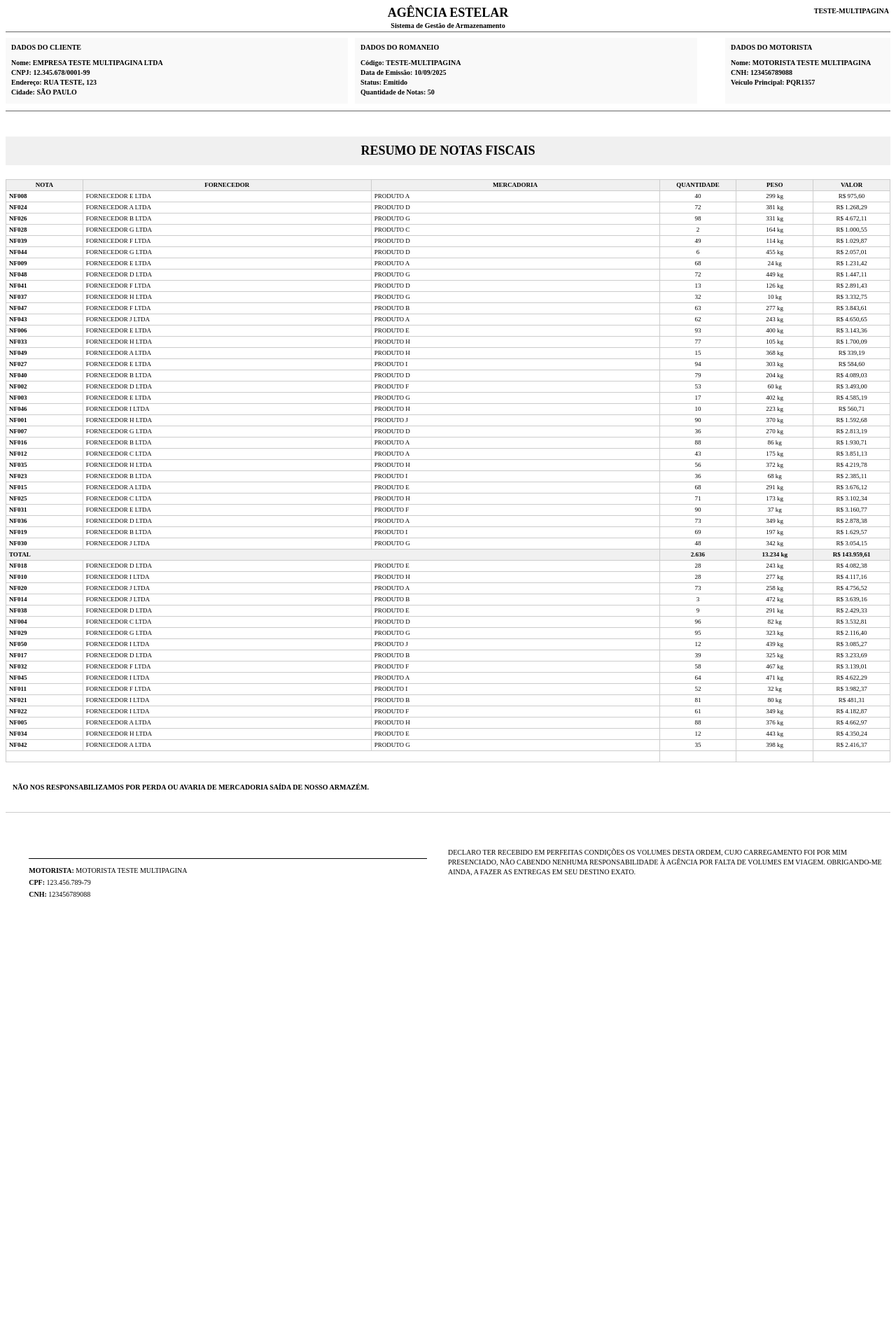
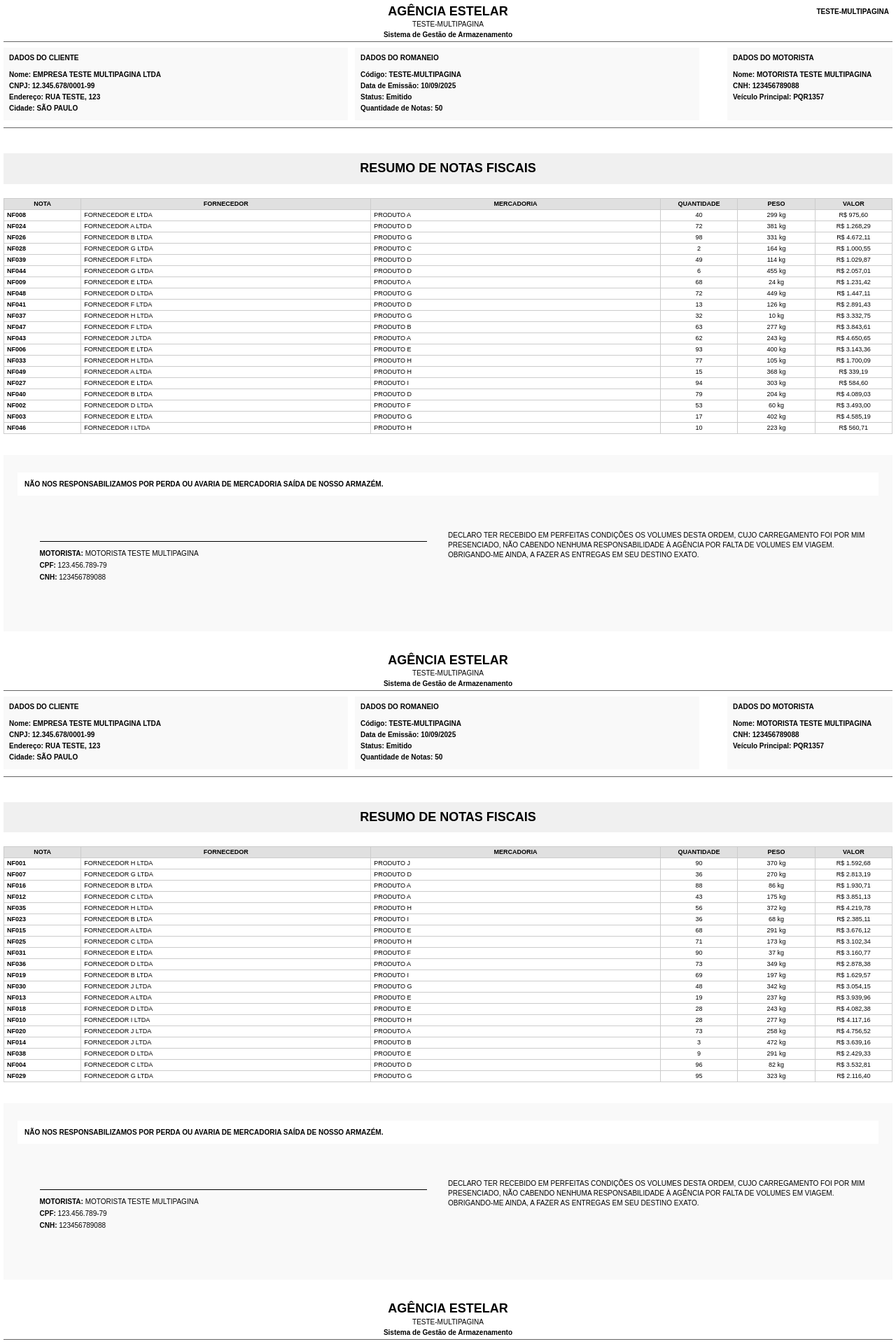
Before and after one commit to rms2290/sistema-estelar, a Django app: page /notas/romaneios/91/imprimir-novo/ in a window 1280 px wide. Shown: the top 1920 px of the page at 70% size. Before the commit the page ends 1281 px from the top, so only its background shows below. Run offline with Django 5.2, Linux system fonts and the light colour scheme; a user stored in the database is signed in; data comes from the database, SQL or seed files in the repository; both versions use the stored data as it was after the commit.

Commit message:
feat: Melhorias no sistema de impressão de romaneios
- Implementado layout multipágina com cabeçalho e rodapé repetidos
- Adicionado código do romaneio em todas as páginas
- Centralizado título 'AGÊNCIA ESTELAR' e removido contorno do código
- Ajustado tamanho da fonte da tabela para 9px (melhor legibilidade)
- Reduzido tamanho do título 'RESUMO DE NOTAS FISCAIS' para 10px
- Implementado layout ultra-compacto para eliminar espaços em branco
- Corrigido problema da última linha da tabela sem contorno
- Otimizado posicionamento do disclaimer e campos de assinatura
- Melhorado sistema de cache busting para forçar atualizações
- Ajustado paginação para 20 linhas por página

Versão: 2025-09-10-ultra-compacto-final-v34

```diff
--- a/notas/forms.py
+++ b/notas/forms.py
@@ -820,7 +820,7 @@ class RomaneioViagemForm(forms.ModelForm):
 
     # Composição veicular
     veiculo_principal = forms.ModelChoiceField(
-        queryset=Veiculo.objects.filter(tipo_unidade__in=['Carro', 'Van', 'Caminhão', 'Cavalo']).order_by('placa'),
+        queryset=Veiculo.objects.filter(tipo_unidade__in=['CARRO', 'VAN', 'CAMINHÃO', 'CAVALO']).order_by('placa'),
         label='Veículo Principal',
         required=True,
         empty_label="--- Selecione o veículo principal ---",
@@ -828,7 +828,7 @@ class RomaneioViagemForm(forms.ModelForm):
     )
 
     reboque_1 = forms.ModelChoiceField(
-        queryset=Veiculo.objects.filter(tipo_unidade__in=['Reboque', 'Semi-reboque']).order_by('placa'),
+        queryset=Veiculo.objects.filter(tipo_unidade__in=['REBOQUE', 'SEMI-REBOQUE']).order_by('placa'),
         label='Reboque 1 (Opcional)',
         required=False,
         empty_label="--- Selecione o reboque 1 ---",
@@ -836,7 +836,7 @@ class RomaneioViagemForm(forms.ModelForm):
     )
 
     reboque_2 = forms.ModelChoiceField(
-        queryset=Veiculo.objects.filter(tipo_unidade__in=['Reboque', 'Semi-reboque']).order_by('placa'),
+        queryset=Veiculo.objects.filter(tipo_unidade__in=['REBOQUE', 'SEMI-REBOQUE']).order_by('placa'),
         label='Reboque 2 (Opcional)',
         required=False,
         empty_label="--- Selecione o reboque 2 ---",
@@ -854,9 +854,9 @@ class RomaneioViagemForm(forms.ModelForm):
         # Querysets para ModelChoiceFields
         self.fields['cliente'].queryset = Cliente.objects.filter(status='Ativo').order_by('razao_social')
         self.fields['motorista'].queryset = Motorista.objects.all().order_by('nome')
-        self.fields['veiculo_principal'].queryset = Veiculo.objects.filter(tipo_unidade__in=['Carro', 'Van', 'Caminhão', 'Cavalo']).order_by('placa')
-        self.fields['reboque_1'].queryset = Veiculo.objects.filter(tipo_unidade__in=['Reboque', 'Semi-reboque']).order_by('placa')
-        self.fields['reboque_2'].queryset = Veiculo.objects.filter(tipo_unidade__in=['Reboque', 'Semi-reboque']).order_by('placa')
+        self.fields['veiculo_principal'].queryset = Veiculo.objects.filter(tipo_unidade__in=['CARRO', 'VAN', 'CAMINHÃO', 'CAVALO']).order_by('placa')
+        self.fields['reboque_1'].queryset = Veiculo.objects.filter(tipo_unidade__in=['REBOQUE', 'SEMI-REBOQUE']).order_by('placa')
+        self.fields['reboque_2'].queryset = Veiculo.objects.filter(tipo_unidade__in=['REBOQUE', 'SEMI-REBOQUE']).order_by('placa')
 
         # Lógica para edição (preencher notas_fiscais e data_romaneio)
         if self.instance and self.instance.pk:
--- a/notas/templates/notas/detalhes_nota_fiscal.html
+++ b/notas/templates/notas/detalhes_nota_fiscal.html
@@ -50,7 +50,7 @@
                         <td>{{ romaneio.codigo }}</td>
                         <td>{{ romaneio.get_status_display }}</td>
                         <td>{{ romaneio.motorista.nome }}</td>
-                        <td>{{ romaneio.veiculo.placa }}</td>
+                        <td>{{ romaneio.get_composicao_veicular }}</td>
                         <td>{{ romaneio.data_emissao|date:"d/m/Y" }}</td>
                     </tr>
                 {% endfor %}
--- a/notas/templates/notas/detalhes_romaneio.html
+++ b/notas/templates/notas/detalhes_romaneio.html
@@ -28,7 +28,7 @@
         <p><strong>Data de Emissão:</strong> {{ romaneio.data_emissao|date:"d/m/Y H:i" }}</p>
         <p><strong>Cliente:</strong> {{ romaneio.cliente.razao_social }}</p>
         <p><strong>Motorista:</strong> {{ romaneio.motorista.nome }}</p>
-                                <p><strong>Composição Veicular:</strong> {{ romaneio.get_composicao_veicular }}</p>
+        <p><strong>Composição Veicular:</strong> {{ romaneio.get_composicao_veicular }}</p>
         <p><strong>Observações:</strong> {{ romaneio.observacoes|default:"N/A" }}</p>
     </div>
 
--- a/notas/templates/notas/listar_romaneios.html
+++ b/notas/templates/notas/listar_romaneios.html
@@ -108,7 +108,7 @@
                             <td><strong>{{ romaneio.codigo }}</strong></td>
                             <td>{{ romaneio.cliente.razao_social }}</td>
                             <td>{{ romaneio.motorista.nome }}</td>
-                                                            <td>{{ romaneio.get_composicao_veicular }}</td>
+                            <td>{{ romaneio.get_composicao_veicular }}</td>
                             <td>{{ romaneio.data_emissao|date:"d/m/Y H:i" }}</td>
                             <td>
                                 <span class="badge {% if romaneio.status == 'Salvo' %}bg-warning{% elif romaneio.status == 'Emitido' %}bg-success{% elif romaneio.status == 'Em_Transito' %}bg-info{% elif romaneio.status == 'Entregue' %}bg-primary{% elif romaneio.status == 'Cancelado' %}bg-danger{% else %}bg-secondary{% endif %}">
--- a/notas/templates/notas/visualizar_romaneio_para_impressao.html
+++ b/notas/templates/notas/visualizar_romaneio_para_impressao.html
@@ -4,8 +4,18 @@
 <head>
     <meta charset="UTF-8">
     <meta name="viewport" content="width=device-width, initial-scale=1.0">
-    <title>Resumo de notas fiscais - Sistema Estelar</title>
+    <title>Resumo de notas fiscais - Sistema Estelar v{{ version }}</title>
+    <meta http-equiv="Cache-Control" content="no-cache, no-store, must-revalidate, max-age=0, private">
+    <meta http-equiv="Pragma" content="no-cache">
+    <meta http-equiv="Expires" content="0">
+    <meta name="viewport" content="width=device-width, initial-scale=1.0">
+    <meta name="robots" content="noindex, nofollow">
+    <meta name="generator" content="Sistema Estelar v2.0">
+    <meta name="revisit-after" content="0">
+    <meta name="distribution" content="private">
+    <!-- Versão: {{ version }} - Rodapé Definitivo -->
     <style>
+        /* Versão: 2025-09-10-ultra-compacto-final-v34 */
         @media print {
             @page {
                 size: A4 landscape;
@@ -246,48 +189,36 @@
                 text-align: center;
             }
 
-            .table th {
-                background-color: #e0e0e0;
+            .footer {
+                position: relative;
+                height: 80px;
+                margin-top: -100px;
+                padding: 0px;
+                background: #f9f9f9;
+            }
+
+            .disclaimer {
+                position: absolute;
+                top: -50px;
+                left: 0;
+                right: 0;
+                margin: 0;
+                padding: 0px;
+                font-size: 5px;
                 font-weight: bold;
                 text-align: center;
             }
 
-            .table tbody tr {
-                height: 12px;
-            }
-
-                font-weight: bold;
-            }
-
-            .vehicle-details {
-                display: flex;
-                flex-direction: column;
-                font-size: 7px;
-            }
-
-            .vehicle-details div {
-                margin: 1px 0;
-            }
-
-            .disclaimer {
-                margin: 2px 0 8px 0;
-                padding: 5px;
-                background-color: #fff;
-                font-size: 7px;
-                font-weight: bold;
-                text-align: left;
-            }
-
-            .disclaimer-separator {
-                border-bottom: 1px solid #ccc;
-                margin: 5px 0;
-            }
 
             .signature-section {
+                position: absolute;
+                bottom: -20px;
+                left: 0;
+                right: 0;
                 display: flex;
-                gap: 20px;
-                margin: 15px 0;
-                padding: 10px 0;
+                gap: 2px;
+                margin: 0;
+                padding: 0;
             }
 
             .driver-signature {
@@ -296,25 +227,25 @@
                 margin-right: 0;
             }
 
-
             .signature-line {
-                border-bottom: 0.5px solid #000;
-                margin: 0 0 8px 0;
-                height: 10px;
+                border-bottom: 1px solid #000;
+                margin: 0 0 1px 0;
+                height: 4px;
                 width: 100%;
             }
 
             .driver-details {
                 display: flex;
                 flex-direction: column;
-                gap: 2px;
+                gap: 0px;
                 text-align: left;
                 width: 100%;
             }
 
             .driver-field {
-                font-size: 6px;
-                line-height: 1.2;
+                font-size: 5px;
+                line-height: 1.0;
+                font-weight: bold;
             }
 
             .driver-declaration {
@@ -324,14 +255,13 @@
             }
 
             .declaration-text {
-                font-size: 6px;
-                line-height: 1.3;
+                font-size: 5px;
+                line-height: 1.1;
                 text-align: left;
                 text-indent: 0;
                 text-transform: uppercase;
+                font-weight: bold;
             }
-
-
 
             .date-info {
                 position: absolute;
@@ -433,27 +361,6 @@
             margin-bottom: 20px;
         }
 
-        /* Configurações específicas para repetir cabeçalho e rodapé */
-        .table {
-            page-break-inside: auto;
-        }
-
-        .table thead {
-            display: table-header-group;
-            page-break-after: avoid;
-            page-break-inside: avoid;
-        }
-
-        .table tfoot {
-            display: table-footer-group;
-            page-break-before: avoid;
-            page-break-inside: avoid;
-        }
-
-        .table tbody {
-            display: table-row-group;
-        }
-
         .table th,
         .table td {
             border: 0.5px solid #ccc;
@@ -462,77 +369,14 @@
             line-height: 1.2;
         }
 
-        .table tbody tr {
-            page-break-inside: avoid;
-            page-break-after: auto;
+        .table th {
+            background-color: #e0e0e0;
+            font-weight: bold;
+            text-align: center;
         }
 
-        .table thead tr {
-            page-break-after: avoid;
-            page-break-inside: avoid;
-        }
-
-        .table tfoot tr {
-            page-break-before: avoid;
-            page-break-inside: avoid;
-        }
-
-        .table tbody tr:first-child {
-            page-break-before: avoid;
-        }
-
-        /* Força o navegador a reconhecer thead e tfoot */
-        .table thead tr th {
-            position: sticky;
-            top: 0;
-            z-index: 10;
-        }
-
-        .table tfoot tr td {
-            position: sticky;
-            bottom: 0;
-            z-index: 10;
-        }
-
-        /* Força repetição do cabeçalho e rodapé */
-        .table thead tr th {
-            background-color: #f0f0f0 !important;
-            -webkit-print-color-adjust: exact;
-            color-adjust: exact;
-        }
-
-        .table tfoot tr td {
-            background-color: #f0f0f0 !important;
-            -webkit-print-color-adjust: exact;
-            color-adjust: exact;
-        }
-
-        /* Solução alternativa para navegadores que não suportam table-header-group */
-        @supports not (display: table-header-group) {
-            .table thead {
-                display: block;
-                position: fixed;
-                top: 0;
-                left: 0;
-                right: 0;
-                z-index: 1000;
-                background: white;
-            }
-
-            .table tfoot {
-                display: block;
-                position: fixed;
-                bottom: 0;
-                left: 0;
-                right: 0;
-                z-index: 1000;
-                background: white;
-            }
-        }
-
-        /* Força quebra de página específica para cada linha */
-        .table tbody tr:nth-child(20n) {
-            page-break-after: always;
+        .table tbody tr {
+            height: 16px;
         }
 
         .col-nota {
@@ -562,38 +406,10 @@
             text-align: center;
         }
 
-        .table th {
-            background-color: #e0e0e0;
-            font-weight: bold;
-            text-align: center;
-        }
-
-        .table tbody tr {
-            height: 16px;
-        }
-
-            font-weight: bold;
-        }
-
-        .vehicle-composition {
-            margin: 20px 0;
-            padding: 15px;
-            background-color: #f9f9f9;
-        }
-
-        .vehicle-composition h3 {
-            margin: 0 0 10px 0;
-            font-size: 12px;
-            font-weight: bold;
-            color: #000;
-            text-transform: uppercase;
-            padding-bottom: 5px;
-        }
-
-        .vehicle-details {
-            display: flex;
-            justify-content: space-between;
-            font-size: 11px;
+        .footer {
+            margin: 30px 0;
+            padding: 20px;
+            background: #f9f9f9;
         }
 
         .disclaimer {
@@ -698,9 +511,14 @@
         <strong>{{ romaneio.codigo }}</strong>
     </div>
 
+    <!-- Para cada página -->
+    {% for pagina in notas_paginas %}
         <!-- Cabeçalho com Informações -->
-    <div class="header">
+        <div class="header{% if not forloop.first %} page-break{% endif %}">
+            <div class="header-top">
                 <h1>AGÊNCIA ESTELAR</h1>
+                <div class="romaneio-codigo">{{ romaneio.codigo }}</div>
+            </div>
             <p>Sistema de Gestão de Armazenamento</p>
             <div class="header-separator"></div>
 
@@ -777,7 +593,7 @@
                 </tr>
             </thead>
             <tbody>
-            {% for nota in notas_romaneadas %}
+                {% for nota in pagina %}
                 <tr>
                     <td class="col-nota"><strong>{{ nota.nota }}</strong></td>
                     <td class="col-fornecedor">{{ nota.fornecedor }}</td>
@@ -796,23 +613,15 @@
                     <td class="col-valor"><strong>{{ notas_romaneadas|sum_field:'valor'|format_brazilian_currency }}</strong></td>
                 </tr>
             </tfoot>
+            {% endif %}
         </table>
 
-    {% else %}
-    <div style="text-align: center; padding: 40px; color: #666;">
-        <h3>Nenhuma nota fiscal vinculada a este resumo.</h3>
-    </div>
-    {% endif %}
-
-
-
-    <!-- Disclaimer -->
+        <!-- Rodapé -->
+        <div class="footer">
+            <!-- Disclaimer bem próximo da tabela -->
             <div class="disclaimer">
                 <strong>NÃO NOS RESPONSABILIZAMOS POR PERDA OU AVARIA DE MERCADORIA SAÍDA DE NOSSO ARMAZÉM.</strong>
             </div>
-
-    <!-- Linha de separação -->
-    <div class="disclaimer-separator"></div>
 
             <!-- Assinatura do Motorista e Declaração -->
             <div class="signature-section">
@@ -831,58 +640,24 @@
                     </div>
                 </div>
             </div>
+        </div>
+    {% endfor %}
 
     <script>
-        // Script para garantir que o cabeçalho e rodapé apareçam em todas as páginas
-        function applyPrintStyles() {
-            const table = document.querySelector('.table');
-            if (table) {
-                const thead = table.querySelector('thead');
-                const tfoot = table.querySelector('tfoot');
-
-                if (thead) {
-                    thead.style.display = 'table-header-group';
-                    thead.style.pageBreakAfter = 'avoid';
-                    thead.style.pageBreakInside = 'avoid';
-                    thead.style.position = 'sticky';
-                    thead.style.top = '0';
-                    thead.style.zIndex = '1000';
-                }
-
-                if (tfoot) {
-                    tfoot.style.display = 'table-footer-group';
-                    tfoot.style.pageBreakBefore = 'avoid';
-                    tfoot.style.pageBreakInside = 'avoid';
-                    tfoot.style.position = 'sticky';
-                    tfoot.style.bottom = '0';
-                    tfoot.style.zIndex = '1000';
-                }
-
-                // Força o reconhecimento das propriedades CSS
+        // Script simples para garantir que o cabeçalho e rodapé apareçam em todas as páginas
+        function ensurePrintLayout() {
+            // Força o reconhecimento das propriedades CSS de impressão
+            const tables = document.querySelectorAll('.table');
+            tables.forEach(table => {
                 table.style.pageBreakInside = 'auto';
-            }
+            });
         }
 
         // Aplica estilos quando a página carrega
-        document.addEventListener('DOMContentLoaded', applyPrintStyles);
+        document.addEventListener('DOMContentLoaded', ensurePrintLayout);
 
         // Aplica estilos antes da impressão
-        window.addEventListener('beforeprint', applyPrintStyles);
-
-        // Aplica estilos quando a impressão é cancelada
-        window.addEventListener('afterprint', applyPrintStyles);
-
-        // Força aplicação dos estilos a cada 100ms durante a impressão
-        let printInterval;
-        window.addEventListener('beforeprint', function() {
-            printInterval = setInterval(applyPrintStyles, 100);
-        });
-
-        window.addEventListener('afterprint', function() {
-            if (printInterval) {
-                clearInterval(printInterval);
-            }
-        });
+        window.addEventListener('beforeprint', ensurePrintLayout);
     </script>
 </body>
 </html>
--- a/notas/views.py
+++ b/notas/views.py
@@ -1106,11 +1106,24 @@ def imprimir_romaneio_novo(request, pk):
     total_peso = sum(nota.peso for nota in notas_romaneadas)
     total_valor = sum(nota.valor for nota in notas_romaneadas)
 
+    # Dividir notas em grupos de 20 para multipágina
+    notas_list = list(notas_romaneadas)
+    notas_paginas = []
+    for i in range(0, len(notas_list), 20):
+        pagina = notas_list[i:i + 20]
+        notas_paginas.append(pagina)
+
+    # Adicionar parâmetro de versão para forçar reload
+    import time
+    version = int(time.time())
+
     return render(request, 'notas/visualizar_romaneio_para_impressao.html', {
         'romaneio': romaneio,
         'notas_romaneadas': notas_romaneadas,
+        'notas_paginas': notas_paginas,
         'total_peso': total_peso,
-        'total_valor': total_valor
+        'total_valor': total_valor,
+        'version': version
     })
 
 @login_required
```
Also changed, not shown: other parts of notas/templates/notas/visualizar_romaneio_para_impressao.html (+51 -124 lines), db.sqlite3, notas/templates/notas/editar_romaneio.html (indentation only). Lines whose indentation alone changed are shown as unchanged.
